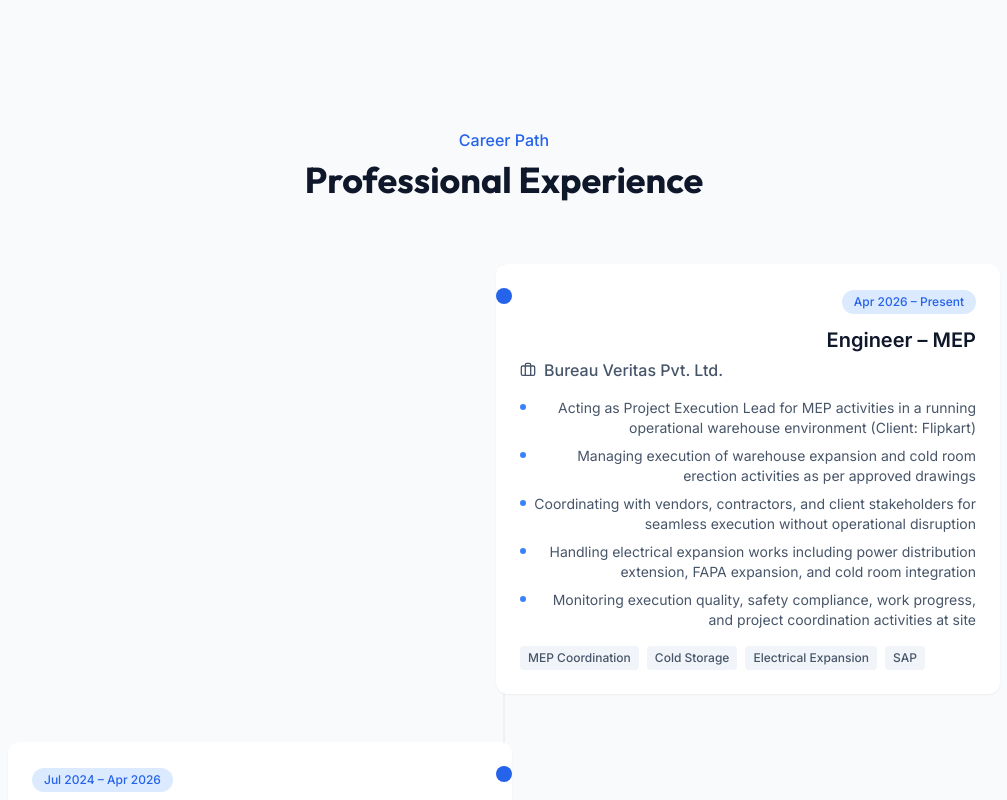
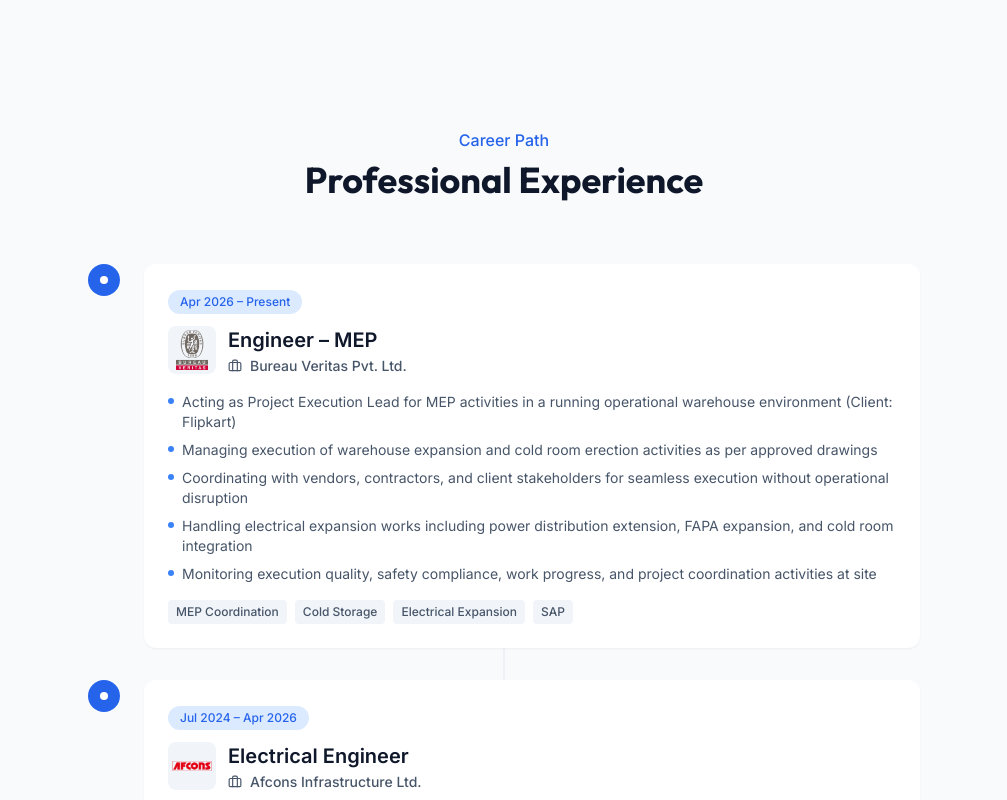
Before and after one commit to shibashismondal/portfolio, a Next.js app: page / in a window 1280 px wide. Shown: the part 1820-2620 px from the top of the page, without its empty margins (136-1143 px from the left). Built offline with nearby package versions, Linux system fonts and the light colour scheme.

Commit message:
Experience: Linear timeline layout, company logos, nav logo links to shibashis.in

```diff
--- a/components/sections/Experience.tsx
+++ b/components/sections/Experience.tsx
@@ -2,7 +2,8 @@
 
 import { useRef } from "react";
 import { motion, useInView } from "framer-motion";
-import { Briefcase, MapPin } from "lucide-react";
+import Image from "next/image";
+import { Briefcase } from "lucide-react";
 import { experiences } from "@/lib/data";
 
 export default function Experience() {
@@ -15,7 +16,7 @@
       className="py-20 sm:py-32 bg-slate-50 dark:bg-slate-950"
       ref={ref}
     >
-      <div className="max-w-6xl mx-auto px-4 sm:px-6 lg:px-8">
+      <div className="max-w-4xl mx-auto px-4 sm:px-6 lg:px-8">
         {/* Section Header */}
         <motion.div
           initial={{ opacity: 0, y: 20 }}
@@ -34,40 +35,51 @@
         {/* Timeline */}
         <div className="relative">
           {/* Vertical Line */}
-          <div className="absolute left-0 md:left-1/2 top-0 bottom-0 w-px bg-slate-200 dark:bg-slate-800 transform md:-translate-x-1/2" />
+          <div className="absolute left-4 sm:left-1/2 top-0 bottom-0 w-px bg-slate-200 dark:bg-slate-800 transform sm:-translate-x-1/2" />
 
           {/* Experience Items */}
-          <div className="space-y-12">
+          <div className="space-y-8">
             {experiences.map((exp, index) => (
               <motion.div
                 key={exp.id}
                 initial={{ opacity: 0, y: 20 }}
                 animate={isInView ? { opacity: 1, y: 0 } : {}}
                 transition={{ duration: 0.5, delay: index * 0.1 }}
-                className={`relative flex flex-col md:flex-row gap-8 ${
-                  index % 2 === 0 ? "md:flex-row-reverse" : ""
-                }`}
+                className="relative flex gap-6"
               >
                 {/* Timeline Dot */}
-                <div className="absolute left-0 md:left-1/2 w-4 h-4 rounded-full bg-blue-600 dark:bg-blue-400 transform -translate-x-1.5 md:-translate-x-1/2 mt-6 z-10" />
+                <div className="flex-shrink-0 w-8 h-8 rounded-full bg-blue-600 dark:bg-blue-500 flex items-center justify-center z-10">
+                  <div className="w-2 h-2 rounded-full bg-white" />
+                </div>
 
-                {/* Content */}
-                <div className={`flex-1 ml-8 md:ml-0 ${index % 2 === 0 ? "md:pr-12 md:text-right" : "md:pl-12"}`}>
-                  <div className="bg-white dark:bg-slate-900 rounded-xl p-6 shadow-sm hover:shadow-md transition-shadow">
+                {/* Content Card */}
+                <div className="flex-1 bg-white dark:bg-slate-900 rounded-xl p-5 sm:p-6 shadow-sm hover:shadow-md transition-shadow">
                   {/* Date Badge */}
                   <span className="inline-block px-3 py-1 rounded-full text-xs font-medium bg-blue-100 dark:bg-blue-900/30 text-blue-600 dark:text-blue-400 mb-3">
                     {exp.startDate} – {exp.endDate}
                   </span>
 
-                    {/* Role */}
-                    <h3 className="text-xl font-semibold text-slate-900 dark:text-white mb-1">
+                  {/* Role & Company */}
+                  <div className="flex items-start gap-3 mb-4">
+                    {exp.logo && (
+                      <div className="relative w-12 h-12 flex-shrink-0 rounded-lg overflow-hidden bg-slate-100 dark:bg-slate-800">
+                        <Image
+                          src={exp.logo}
+                          alt={exp.company}
+                          fill
+                          className="object-contain p-1"
+                        />
+                      </div>
+                    )}
+                    <div>
+                      <h3 className="text-lg sm:text-xl font-semibold text-slate-900 dark:text-white">
                         {exp.role}
                       </h3>
-
-                    {/* Company */}
-                    <div className="flex items-center gap-2 mb-4 text-slate-600 dark:text-slate-400">
-                      <Briefcase className="w-4 h-4" />
-                      <span className="font-medium">{exp.company}</span>
+                      <div className="flex items-center gap-2 text-slate-600 dark:text-slate-400 mt-0.5">
+                        <Briefcase className="w-3.5 h-3.5" />
+                        <span className="font-medium text-sm">{exp.company}</span>
+                      </div>
+                    </div>
                   </div>
 
                   {/* Description */}
@@ -92,10 +104,6 @@
                     ))}
                   </div>
                 </div>
-                </div>
-
-                {/* Spacer for alternating layout */}
-                <div className="hidden md:block flex-1" />
               </motion.div>
             ))}
           </div>
--- a/components/sections/Navigation.tsx
+++ b/components/sections/Navigation.tsx
@@ -50,7 +50,7 @@
           <div className="flex items-center justify-between h-16">
             {/* Logo */}
             <a
-              href="#"
+              href="https://shibashis.in"
               className="text-xl font-display font-bold text-slate-900 dark:text-white
                 hover:text-blue-600 dark:hover:text-blue-400 transition-colors"
             >
--- a/lib/data.ts
+++ b/lib/data.ts
@@ -180,6 +180,7 @@
       "Monitoring execution quality, safety compliance, work progress, and project coordination activities at site",
     ],
     technologies: ["MEP Coordination", "Cold Storage", "Electrical Expansion", "SAP"],
+    logo: "/images/logos/bureau-veritas.png",
   },
   {
     id: "2",
@@ -195,6 +196,7 @@
       "Managed spare inventory and procurement using SAP MM module",
     ],
     technologies: ["Metro Rail", "HT/LT Systems", "SAP MM", "AutoCAD", "Electrical Safety"],
+    logo: "/images/logos/afcons.png",
   },
 ];
 
--- a/lib/types.ts
+++ b/lib/types.ts
@@ -50,6 +50,7 @@
   endDate: string;
   description: string[];
   technologies: string[];
+  logo?: string;
 }
 
 export interface Education {
```
Also changed, not shown: public/images/logos/afcons.png (added), public/images/logos/bureau-veritas.png (added). Lines whose indentation alone changed are shown as unchanged.
